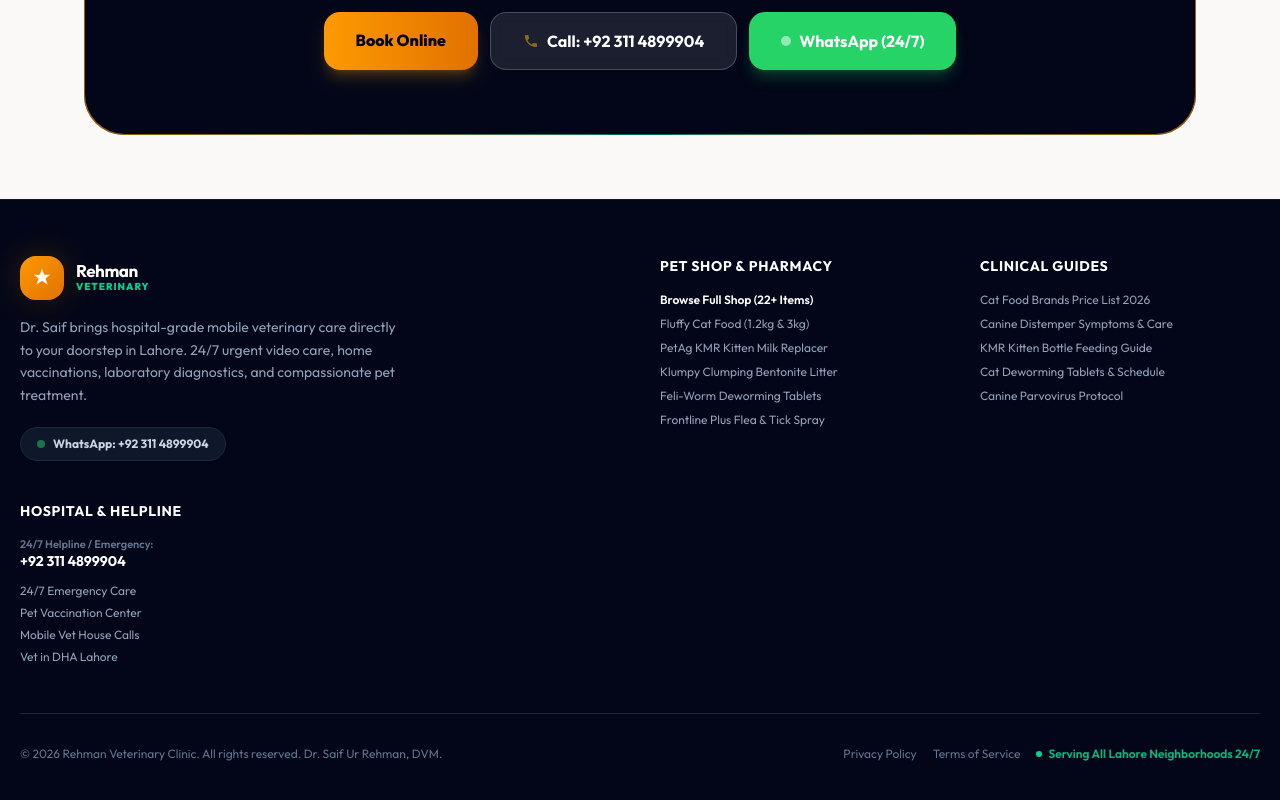
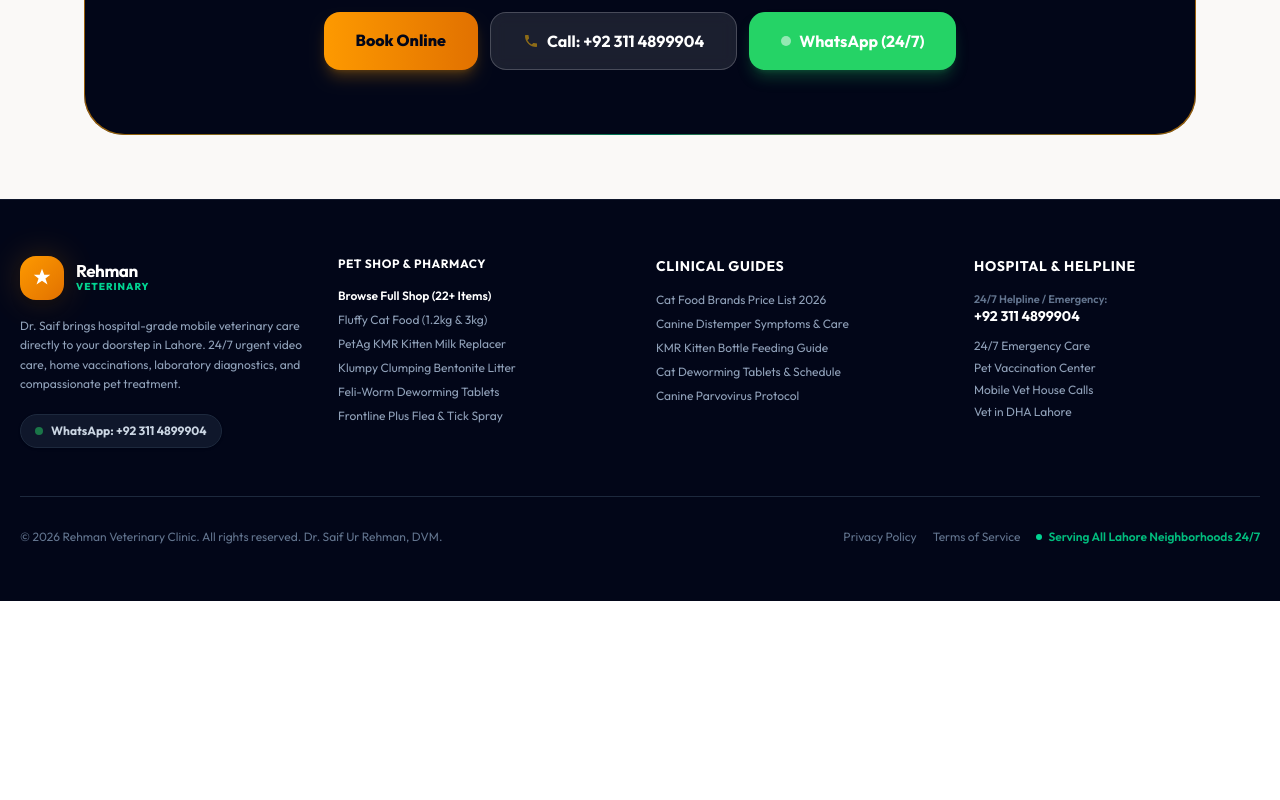
Before and after one commit to ammarkhan4724/Rehman-Vet-Clinic, an Astro site: page / in a window 1280 px wide. Shown: the part 6311-7111 px from the top of the page. After the commit the page ends 6912 px from the top, so only its background shows below. Built offline with nearby package versions, Linux system fonts and the light colour scheme; Astro itself is replaced by a stand-in of ours.

Commit message:
fix(footer): align all 4 footer columns into a single row on desktop

```diff
--- a/src/App.tsx
+++ b/src/App.tsx
@@ -957,9 +957,9 @@
   return (
     <footer id="contact" className="bg-slate-950 border-t border-slate-900 text-slate-400">
       <div className="max-w-7xl mx-auto px-5 py-14">
-        <div className="grid md:grid-cols-4 gap-10 mb-12">
+        <div className="grid grid-cols-1 md:grid-cols-2 lg:grid-cols-4 gap-8 mb-12">
           {/* Col 1: Brand & Bio */}
-          <div className="md:col-span-2">
+          <div>
             <div className="flex items-center gap-3 group">
               <div className="relative">
                 <div className="absolute inset-0 bg-amber-500 rounded-2xl blur-lg opacity-20 group-hover:opacity-40 transition"></div>
@@ -972,7 +972,7 @@
                 <div className="text-[10px] font-extrabold text-emerald-400 tracking-widest uppercase">VETERINARY</div>
               </div>
             </div>
-            <p className="mt-4 text-sm text-slate-400 max-w-sm leading-relaxed">
+            <p className="mt-4 text-xs text-slate-400 leading-relaxed">
               Dr. Saif brings hospital-grade mobile veterinary care directly to your doorstep in Lahore. 24/7 urgent video care, home vaccinations, laboratory diagnostics, and compassionate pet treatment.
             </p>
             <div className="mt-5 flex items-center gap-3">
@@ -980,7 +980,7 @@
                 href="https://wa.me/923114899904?text=Hello%20Dr.%20Rehman,%20I%20need%20a%20consultation%20for%20my%20pet."
                 target="_blank"
                 rel="noopener noreferrer"
-                className="inline-flex items-center gap-2 px-4 py-2 rounded-full bg-slate-900 hover:bg-slate-800 text-slate-300 text-xs font-bold transition-colors border border-slate-800 shadow-sm"
+                className="inline-flex items-center gap-2 px-3.5 py-2 rounded-full bg-slate-900 hover:bg-slate-800 text-slate-300 text-xs font-bold transition-colors border border-slate-800 shadow-sm"
               >
                 <span className="w-2 h-2 rounded-full bg-[#25D366] animate-pulse" />
                 WhatsApp: +92 311 4899904
@@ -990,7 +990,7 @@
 
           {/* Col 2: Pet Shop & Pharmacy */}
           <div>
-            <div className="font-bold text-white text-sm mb-4 uppercase tracking-wider text-emerald-400">Pet Shop &amp; Pharmacy</div>
+            <div className="font-bold text-white text-xs uppercase tracking-wider text-emerald-400 mb-4">Pet Shop &amp; Pharmacy</div>
             <ul className="space-y-2 text-xs text-slate-400">
               <li><a href="/shop" className="hover:text-emerald-400 transition-colors font-semibold text-white">Browse Full Shop (22+ Items)</a></li>
               <li><a href="/shop" className="hover:text-emerald-400 transition-colors">Fluffy Cat Food (1.2kg &amp; 3kg)</a></li>
```
